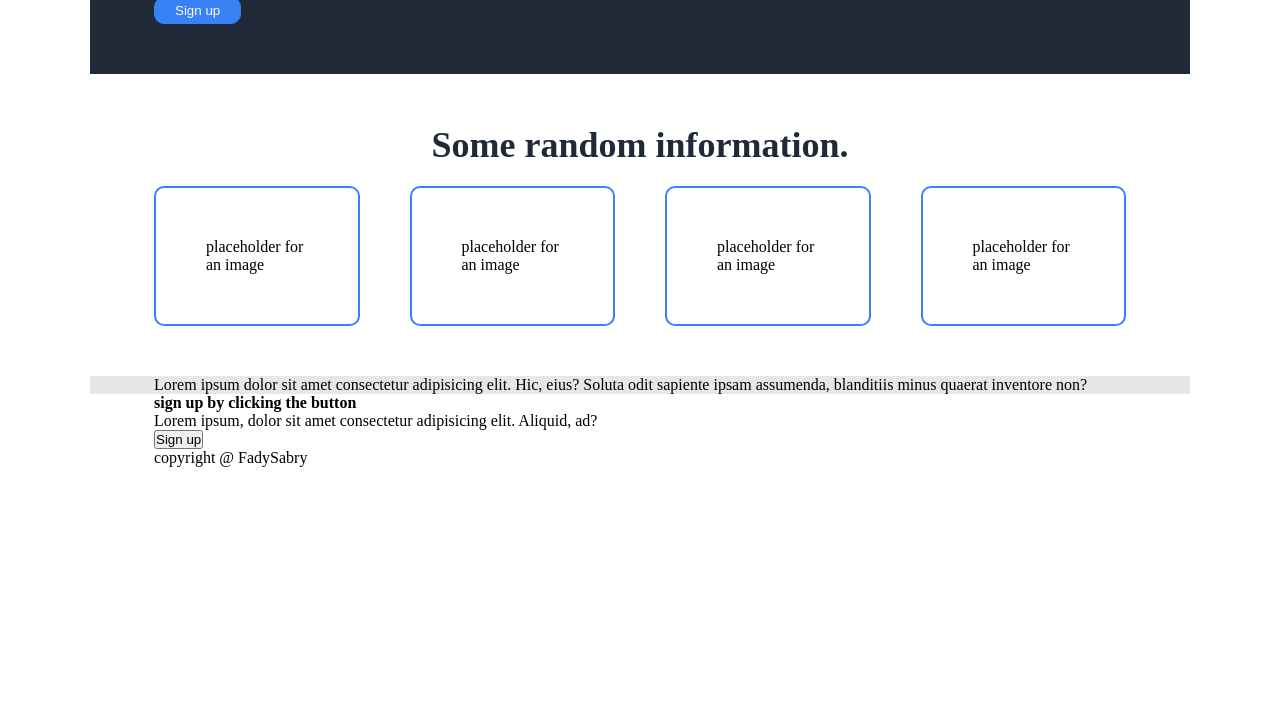
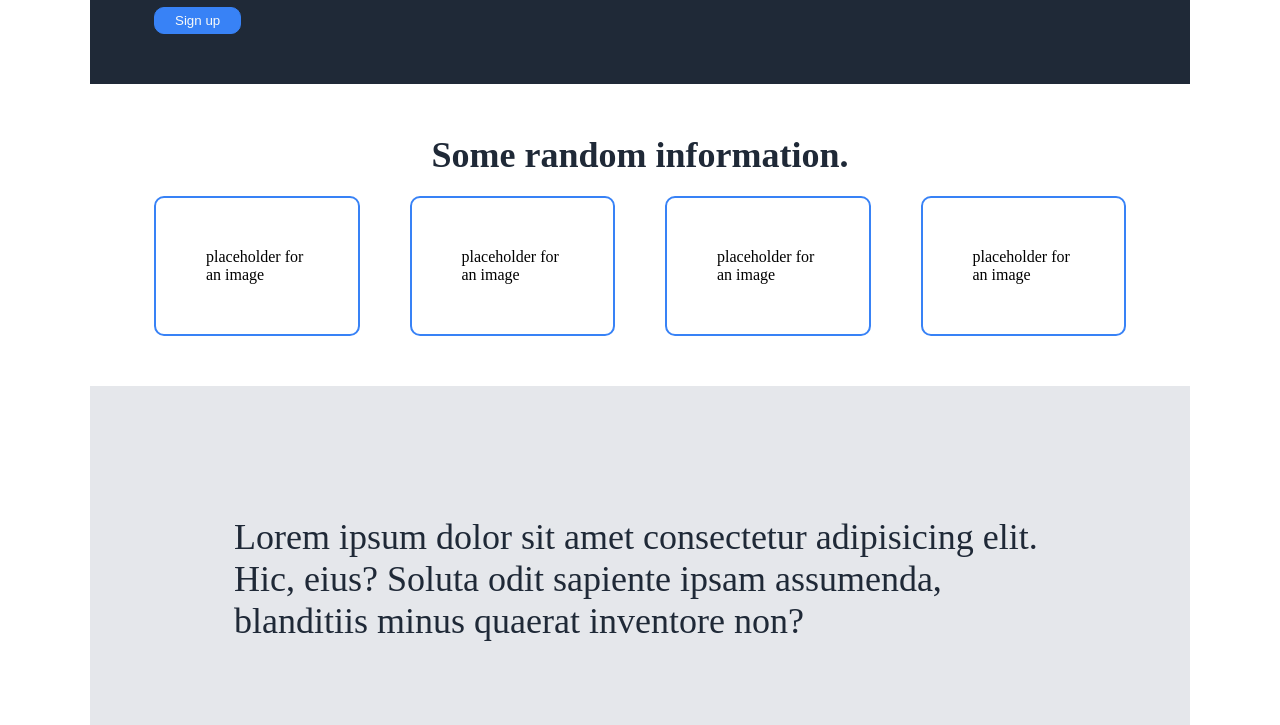
Before and after one commit to FadySabry712/Odin-Landing-Page, a plain HTML site: page index.html in a window 1280 px wide. Shown: the part 187-912 px from the top of the page. Before the commit the page ends 800 px from the top, so only its background shows below. Drawn offline with Linux system fonts and the light colour scheme.

Commit message:
quote section done

```diff
--- a/style.css
+++ b/style.css
@@ -86,6 +86,7 @@ img {
     color: #f9faf8;
     border-radius: 10px;
     border: 1px solid #3882f6;
+    margin-top: 10px;
 }
 
 #infromation {
@@ -116,5 +117,13 @@ img {
 }
 
 #quote {
+    padding-top: 50px;
+    padding-bottom: 50px;
     background-color: #e5e7eb;
 }
+#quote p {
+    padding: 80px;
+    font-size: 36px;
+    font-style: light italic;
+    color: #1f2937;
+}
```
